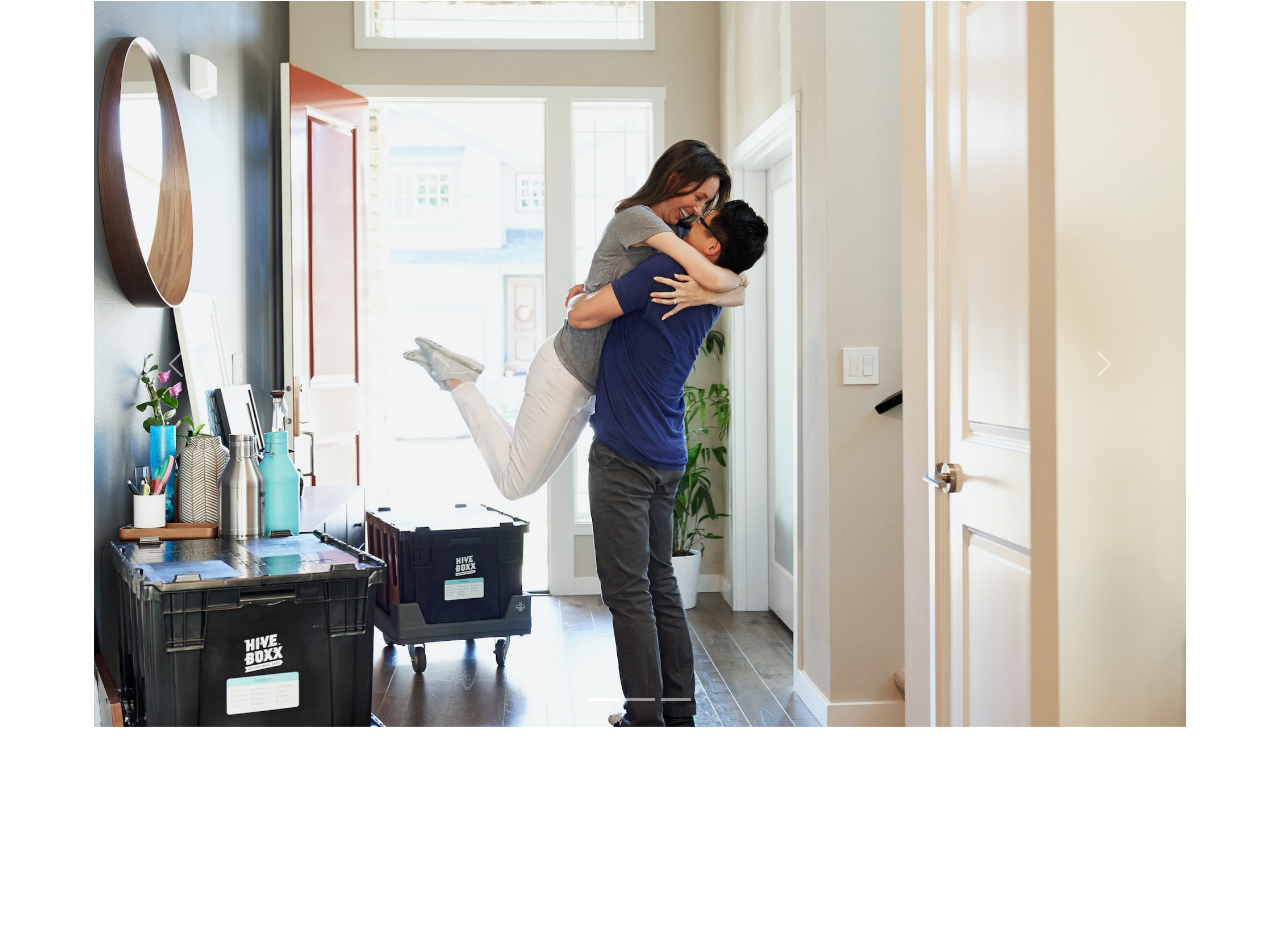
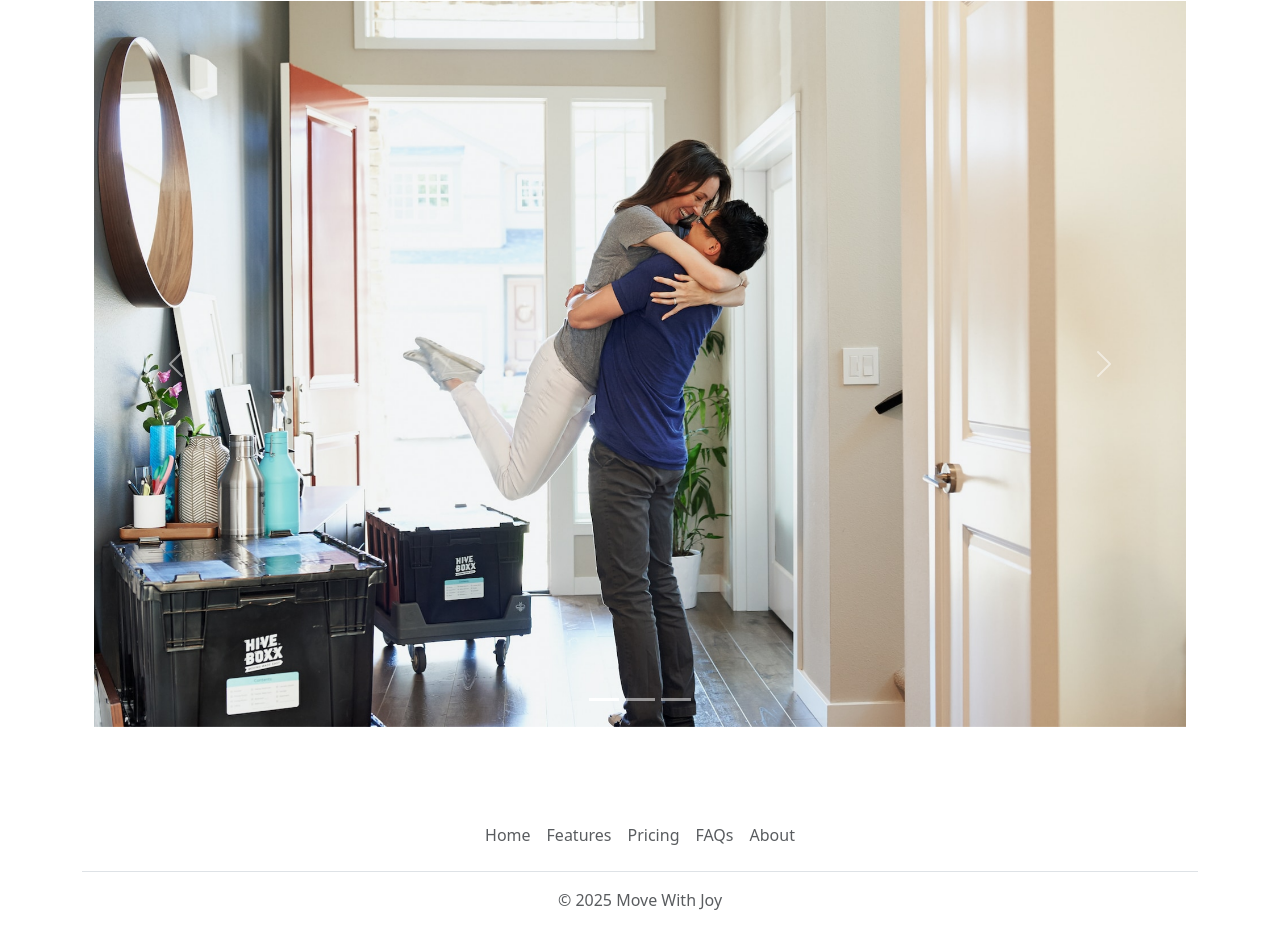
Before and after one commit to ThuGiiang/MoveItProject, a plain HTML site: page index.html in a window 1280 px wide. Shown: the part 1369-2318 px from the top of the page. Before the commit the page ends 2144 px from the top, so only its background shows below. Drawn offline with nearby package versions, Linux system fonts and the light colour scheme.

Commit message:
Add files via upload

```diff
--- a/index.html
+++ b/index.html
@@ -20,7 +20,7 @@
 <body>
   <nav class="navbar navbar-expand-lg bg-body-tertiary">
     <div class="container-fluid">
-      <a class="navbar-brand" href="#"><img src="./person-bounding-box.svg" alt="person" height="30px">Moveit</a>
+      <a class="navbar-brand" href="#"><img src="./box-seam.svg" alt="person" height="30px">Moveit</a>
       <button class="navbar-toggler" type="button" data-bs-toggle="collapse" data-bs-target="#navbarSupportedContent" aria-controls="navbarSupportedContent" aria-expanded="false" aria-label="Toggle navigation">
         <span class="navbar-toggler-icon"></span>
       </button>
@@ -139,6 +139,18 @@
 
   </div>
 
+  <div class="container">
+    <footer class="py-3 my-4">
+      <ul class="nav justify-content-center border-bottom pb-3 mb-3">
+        <li class="nav-item"><a href="#" class="nav-link px-2 text-body-secondary">Home</a></li>
+        <li class="nav-item"><a href="#" class="nav-link px-2 text-body-secondary">Features</a></li>
+        <li class="nav-item"><a href="#" class="nav-link px-2 text-body-secondary">Pricing</a></li>
+        <li class="nav-item"><a href="#" class="nav-link px-2 text-body-secondary">FAQs</a></li>
+        <li class="nav-item"><a href="#" class="nav-link px-2 text-body-secondary">About</a></li>
+      </ul>
+      <p class="text-center text-body-secondary">© 2025 Move With Joy</p>
+    </footer>
+  </div>
 
 
   <script src="https://cdn.jsdelivr.net/npm/bootstrap@5.3.3/dist/js/bootstrap.bundle.min.js" integrity="sha384-YvpcrYf0tY3lHB60NNkmXc5s9fDVZLESaAA55NDzOxhy9GkcIdslK1eN7N6jIeHz" crossorigin="anonymous"></script>
```
